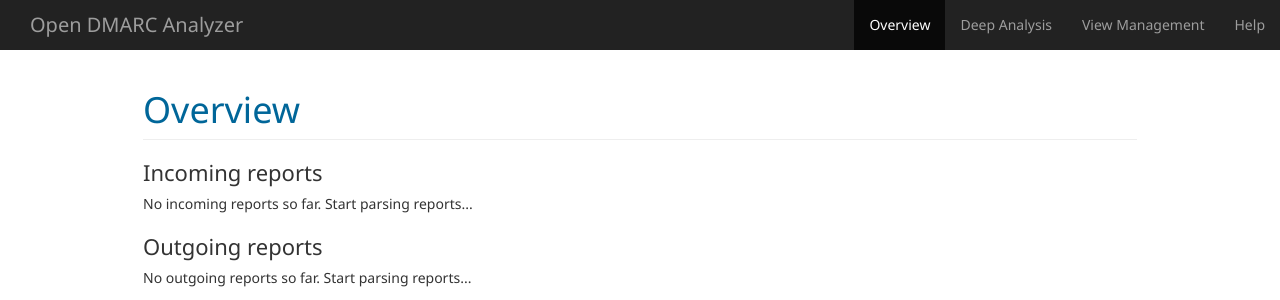
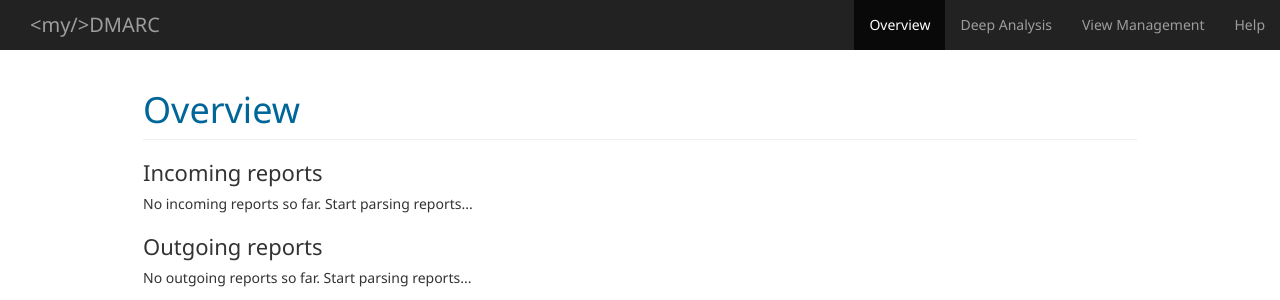
Before and after one commit to dmarc-viewer/dmarc-viewer, a Django app: template myDmarcApp/templates/myDmarcApp/overview.html in a window 1280 px wide. Shown: the top 300 px of the page. Run offline with Django 3.2, Linux system fonts and the light colour scheme; the template is opened without the code that fills it, so the values that code supplies are empty; some libraries are stand-ins or nearby versions.

Commit message:
changes brand

```diff
--- a/myDmarcApp/templates/myDmarcApp/base.html
+++ b/myDmarcApp/templates/myDmarcApp/base.html
@@ -39,10 +39,6 @@
         <link href="{% static "vendor/DataTables-1.10.9/css/responsive.bootstrap.min.css" %}" rel="stylesheet">
         <link href="{% static "css/mydmarc.css" %}" rel="stylesheet">
     {% endif %}
-
-
-
-
 </head>
 
 <body>
@@ -55,7 +51,7 @@
             <span class="icon-bar"></span>
             <span class="icon-bar"></span>
           </button>
-          <div class="brand">Open DMARC Analyzer</div>
+          <div class="brand">&lt;my&sol;&gt;DMARC</div>
         </div>
         <div id="navbar" class="navbar-collapse collapse">
           <ul class="nav navbar-nav navbar-right">
```
